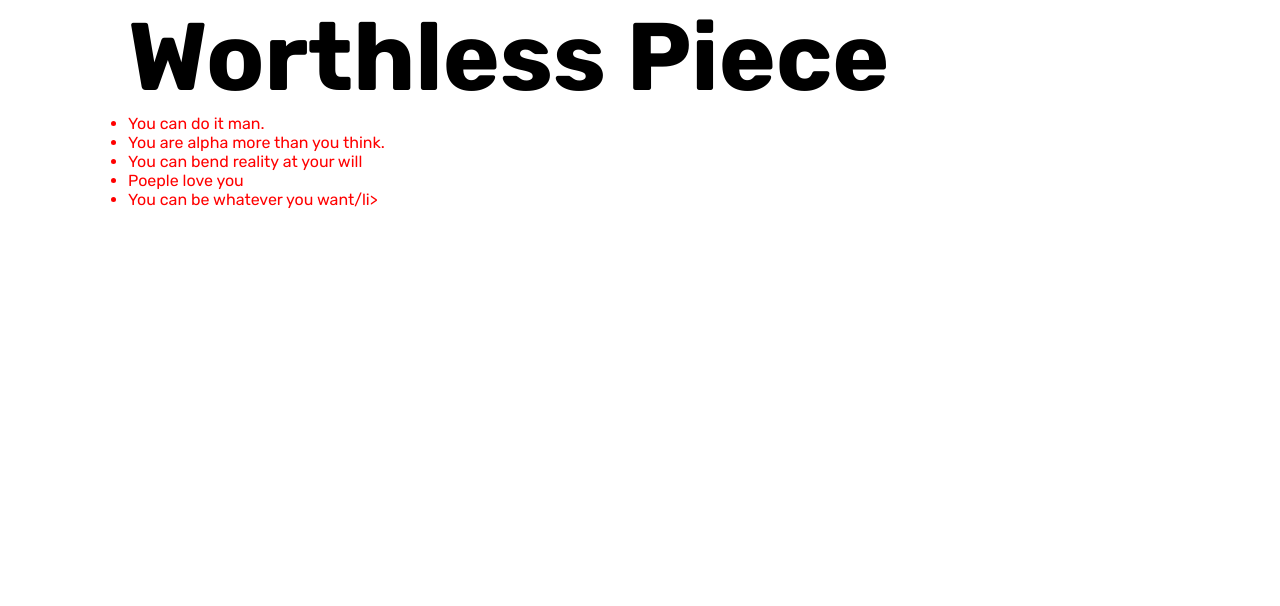
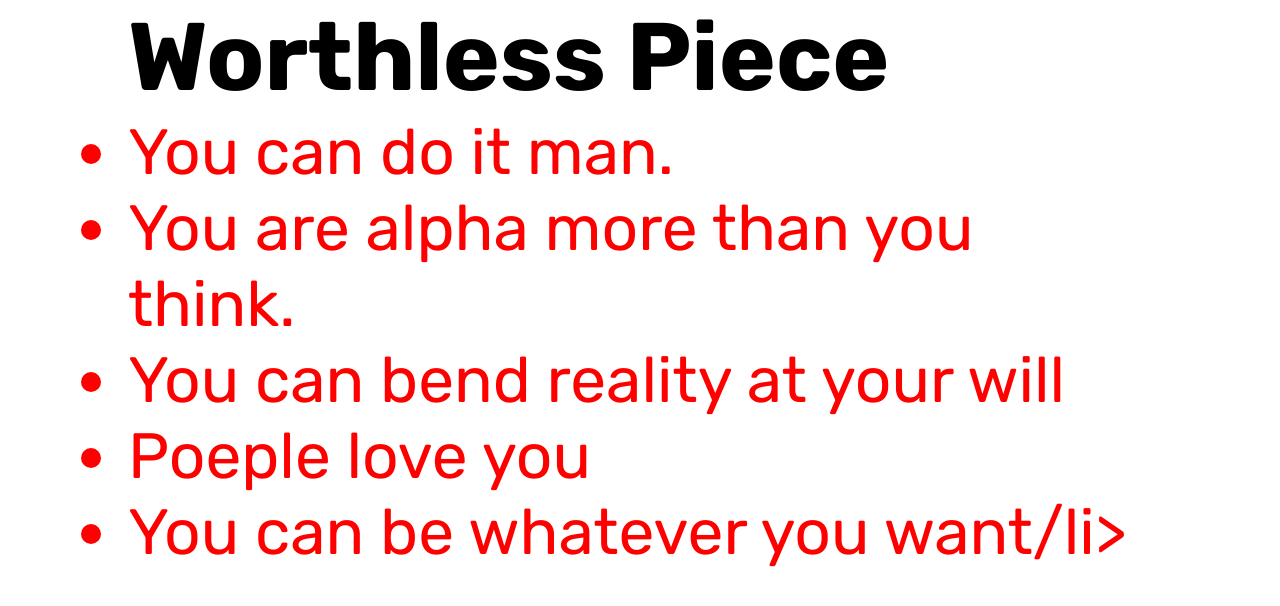
Before and after one commit to ShivaSenaReddy/worthlesspiece, a plain HTML site: page index.html in a window 1280 px wide. Drawn offline with Linux system fonts and the light colour scheme.

Commit message:
Update index.html

```diff
--- a/index.html
+++ b/index.html
@@ -27,6 +27,7 @@
         }
         li{
         color:red;
+       font-size:400%;
         }
     </style>
 </head>
```
